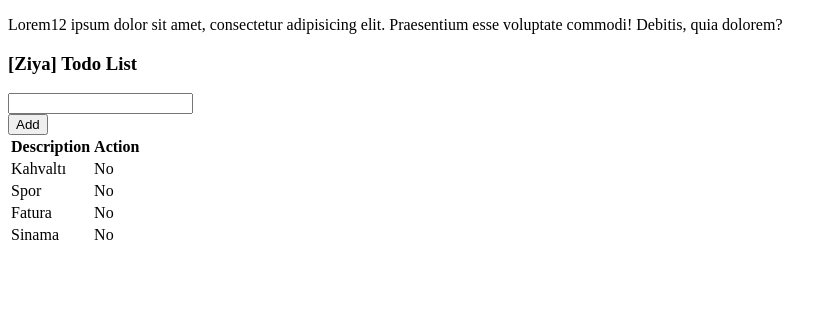
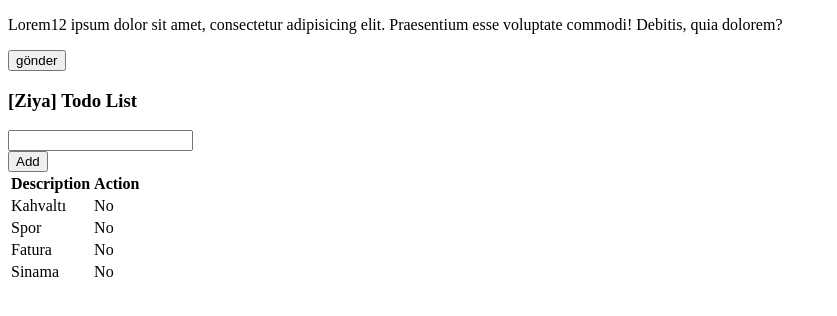
Before and after one commit to yukselmatbaa/RentAcarApp, a plain HTML site: page src/index.html in a window 1280 px wide. Shown: the whole page, without its empty margins (0-837 px from the left). Drawn offline with Linux system fonts and the light colour scheme.

Commit message:
update4 index4.html

```diff
--- a/src/index.html
+++ b/src/index.html
@@ -14,7 +14,7 @@
 <body class="m-1 p-1 ">
   <p>Lorem12 ipsum dolor sit amet, consectetur adipisicing elit. Praesentium esse
     voluptate commodi! Debitis, quia dolorem?</p>
-
+   <button>gönder</button>
 <div class="container3">
     <div class="row justify-content-center">
       <div class="col-6">
```
